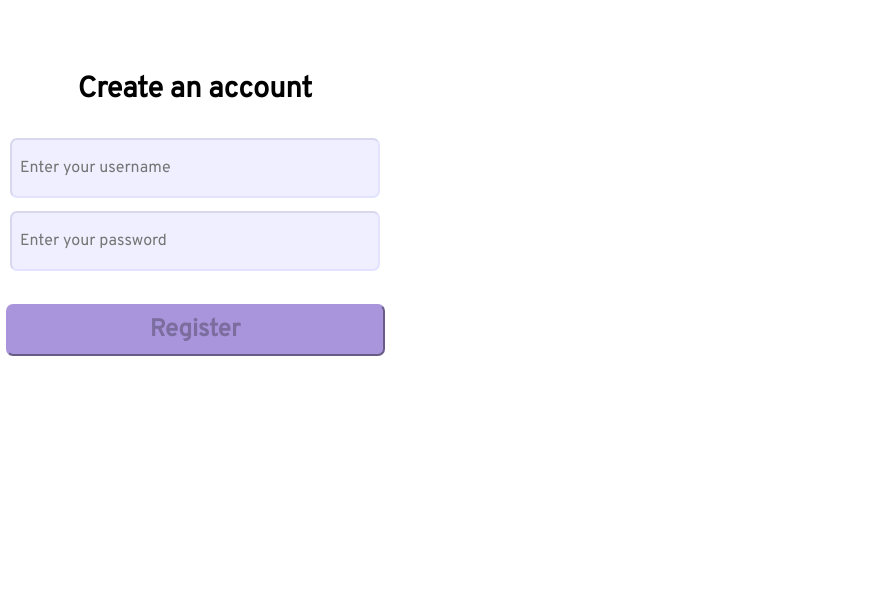
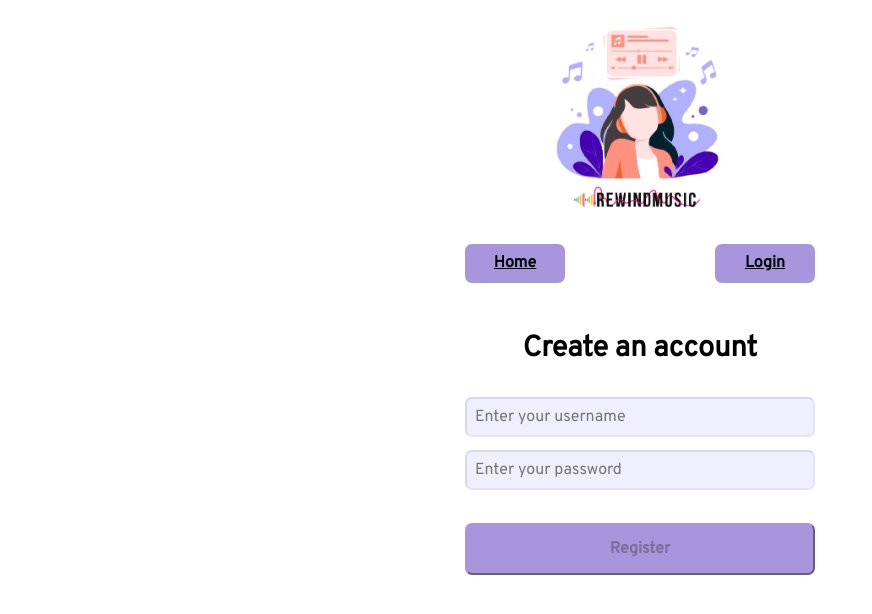
Before and after one commit to AndreaBitmind/andrea-martinez-rewindmusic-front, a React (Create React App) app: page /register in a window 1280 px wide. Shown: the top 614 px of the page, without its empty margins (0-872 px from the left). Built offline with nearby package versions, Linux system fonts and the light colour scheme; no server answers.

Commit message:
added loginForm component and its page

```diff
--- a/src/App.tsx
+++ b/src/App.tsx
@@ -1,5 +1,8 @@
 import { Navigate, Route, Routes } from "react-router-dom";
 import { ThemeProvider } from "styled-components";
+import { Header } from "./components/Header/Header";
+
+import LoginPage from "./pages/LoginPage/LoginPage";
 import RegisterPage from "./pages/RegisterPage/RegisterPage";
 import styledMainTheme from "./styledMainTheme";
 
@@ -7,9 +10,11 @@ function App() {
   return (
     <>
       <ThemeProvider theme={styledMainTheme}>
+        <Header />
         <Routes>
           <Route path="/" element={<Navigate to="/register" />} />
           <Route path="/register" element={<RegisterPage />} />
+          <Route path="/login" element={<LoginPage />} />
         </Routes>
       </ThemeProvider>
     </>
--- a/src/components/Button/ButtonStyled.ts
+++ b/src/components/Button/ButtonStyled.ts
@@ -1,11 +1,15 @@
 import styled from "styled-components";
 
 const ButtonStyled = styled.div`
+  display: flex;
+  justify-content: space-between;
+
   .submit-big {
     padding: 1.5rem;
-    width: 379px;
+    width: 350px;
     height: 40px;
-    font-size: 1.5rem;
+    font-size: 1rem;
+    margin-top: 20px;
     border-radius: 7px;
     background-color: ${(props) => props.theme.mainButton};
     display: flex;
@@ -13,7 +17,6 @@ const ButtonStyled = styled.div`
     align-items: center;
     font-weight: bold;
     border-color: ${(props) => props.theme.mainButton};
-    margin-top: 20px;
     font-family: inherit;
   }
 `;
--- /dev/null
+++ b/src/components/LoginForm/LoginForm.tsx
@@ -0,0 +1,44 @@
+import { NavLink } from "react-router-dom";
+import { ToastContainer } from "react-toastify";
+import Button from "../Button/Button";
+import { RegisterStyle } from "../RegisterForm/RegisterStyled";
+
+export const LoginForm = () => {
+  return (
+    <RegisterStyle>
+      <ToastContainer />
+      <h2>Sign In</h2>
+      <form>
+        <input
+          type="text"
+          id="userName"
+          placeholder="Enter your username"
+          required
+          autoComplete="off"
+        />
+        <input
+          type="password"
+          id="password"
+          placeholder="Enter your password"
+          required
+          autoComplete="off"
+        />
+        <Button
+          actionOnClick={() => {}}
+          className="submit-big"
+          type="submit"
+          buttonText="Sign in!"
+        />
+        <p>Don't have an account? Register now!</p>
+        <NavLink to={"/register"}>
+          <Button
+            actionOnClick={() => {}}
+            className="submit-big"
+            type="submit"
+            buttonText="Register"
+          />
+        </NavLink>
+      </form>
+    </RegisterStyle>
+  );
+};
--- a/src/index.css
+++ b/src/index.css
@@ -1,6 +1,12 @@
-body {
+* {
   margin: 0;
   box-sizing: border-box;
+}
+
+body {
+  display: flex;
+  align-items: center;
+  justify-content: space-around;
   font-family: Overpass, -apple-system, BlinkMacSystemFont, "Segoe UI", "Roboto",
     "Oxygen", "Ubuntu", "Cantarell", "Fira Sans", "Droid Sans", "Helvetica Neue",
     sans-serif;
--- /dev/null
+++ b/src/pages/LoginPage/LoginPage.tsx
@@ -0,0 +1,11 @@
+import { LoginForm } from "../../components/LoginForm/LoginForm";
+
+const LoginPage = (): JSX.Element => {
+  return (
+    <>
+      <LoginForm />
+    </>
+  );
+};
+
+export default LoginPage;
```
Also changed, not shown: 1 other file (tests, documents, lock files or other folders).
